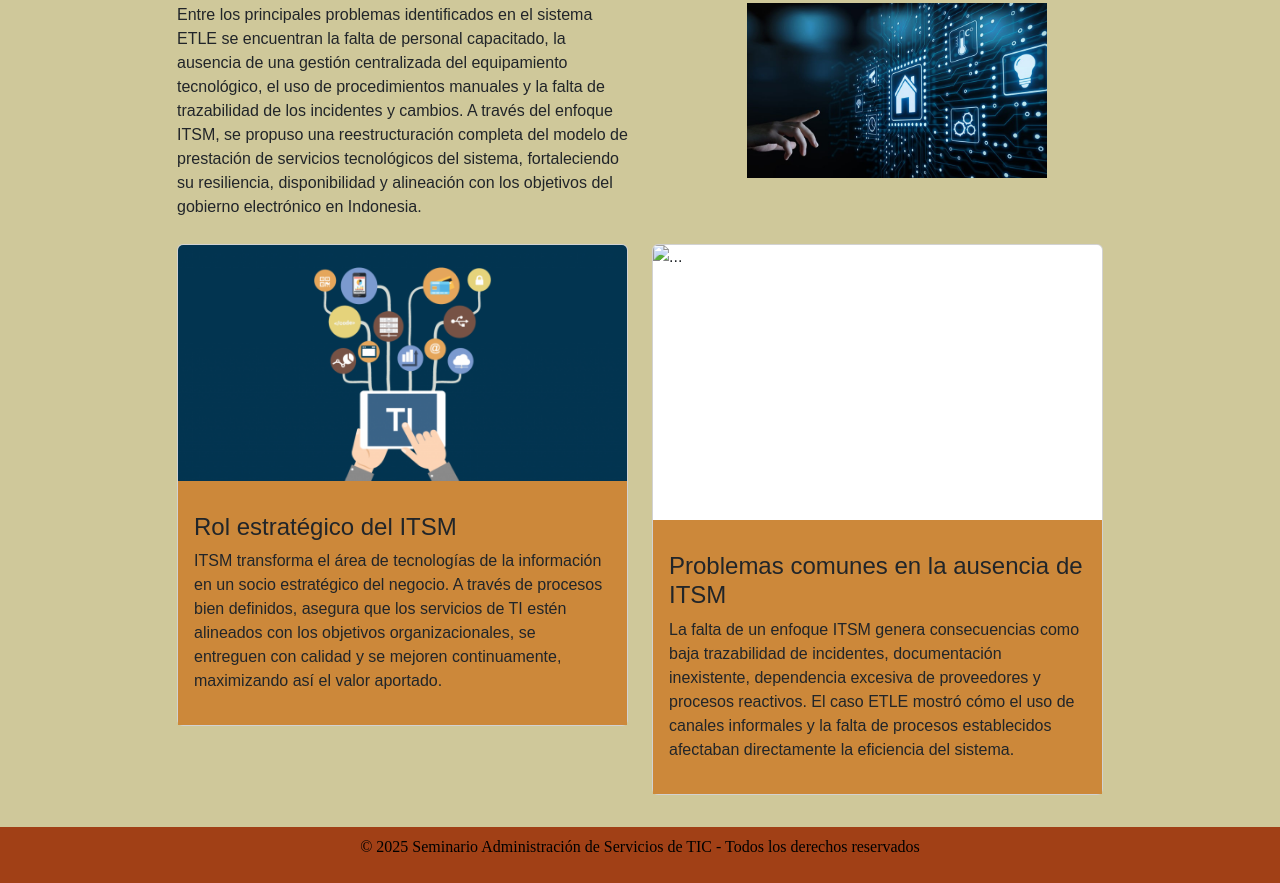
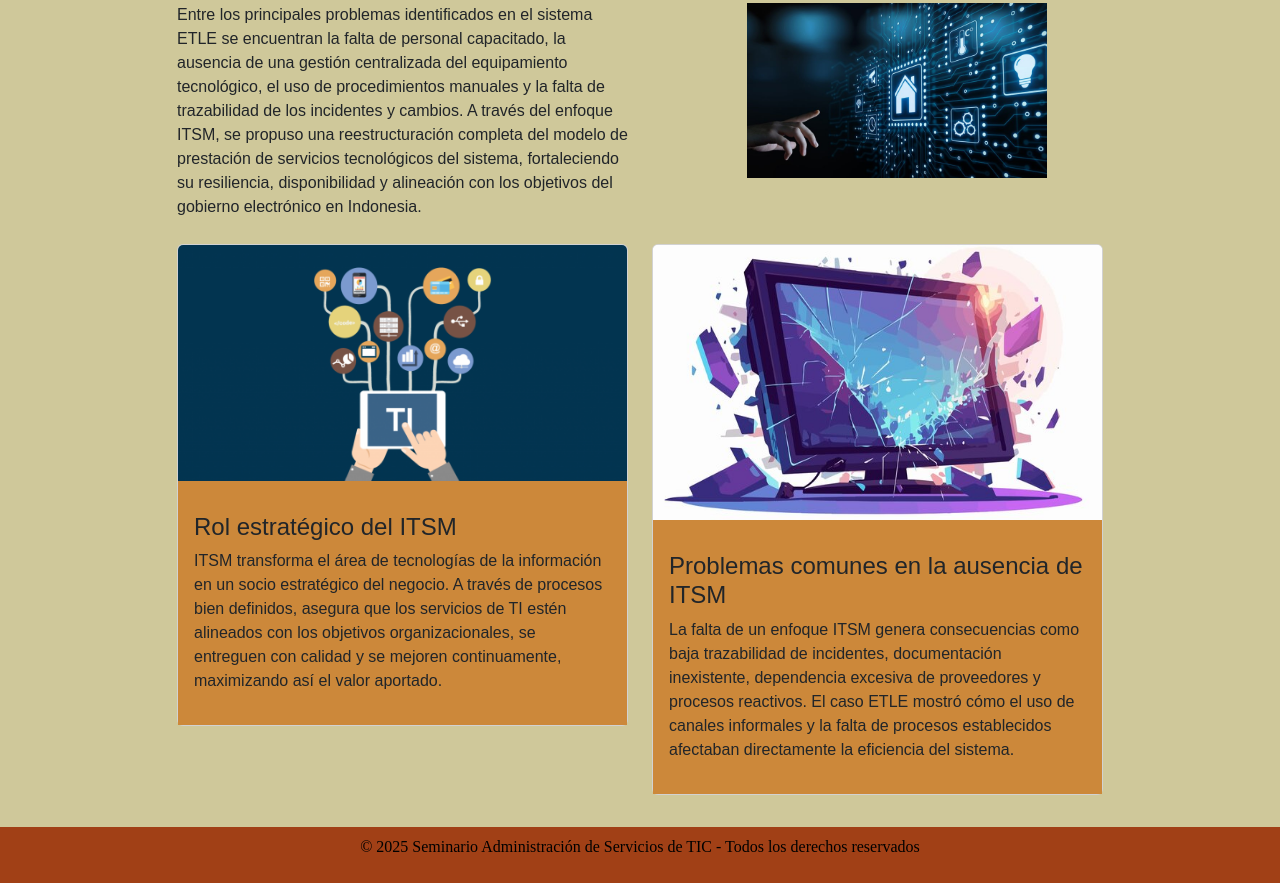
Before and after one commit to LicKodoku/avance_proyecto, a plain HTML site: page docs/itsm.html in a window 1280 px wide. Shown: the part 1075-1958 px from the top of the page. Drawn offline with nearby package versions, Linux system fonts and the light colour scheme.

Commit message:
Update itsm.html

```diff
--- a/docs/itsm.html
+++ b/docs/itsm.html
@@ -115,7 +115,7 @@
         		</div>
     			<div class="col-5">
           			<div class="card" style="width: 100%;">
-            			<img src=../"img/tecno2.jpg" class="card-img-top" alt="..." height="275px">
+            			<img src="../img/tecno2.jpg" class="card-img-top" alt="..." height="275px">
           			<div class="card-body">
             			<p class="card-text">
             			<h4>Problemas comunes en la ausencia de ITSM</h4>
```
